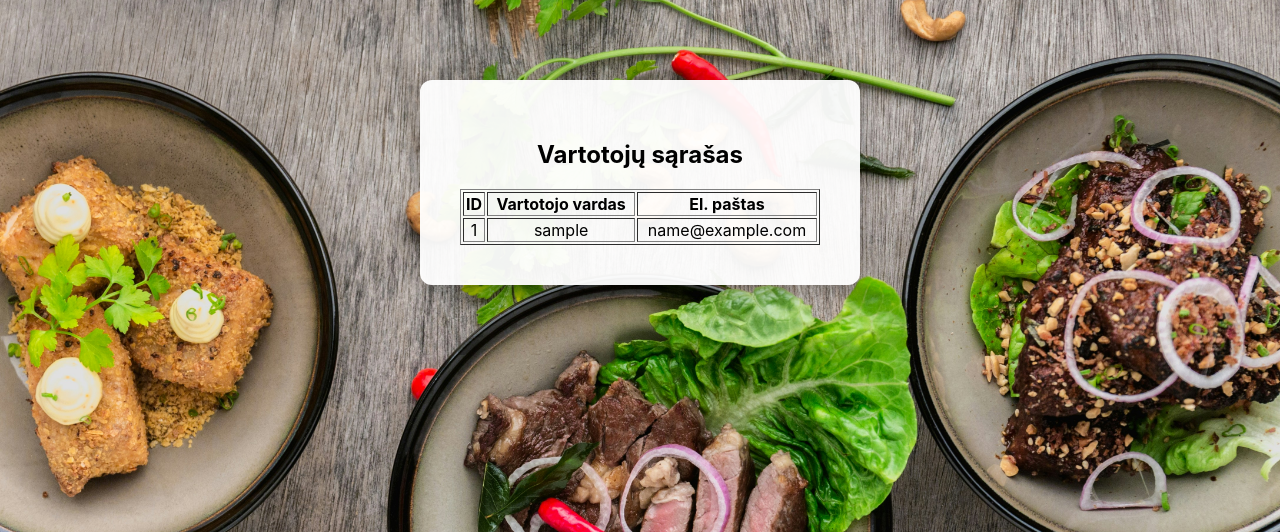
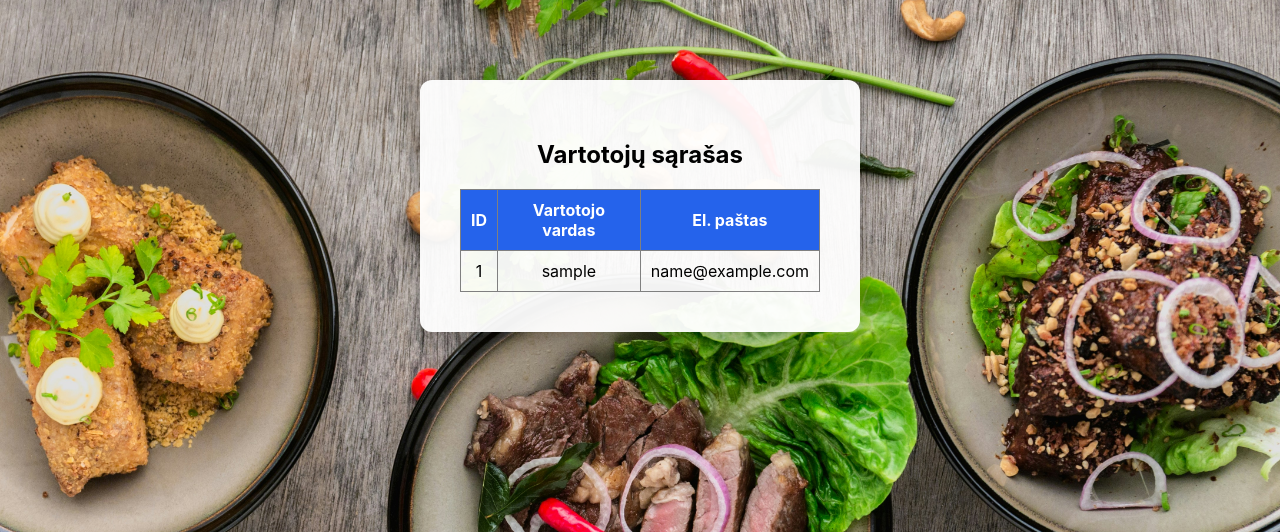
Before and after one commit to EinarasB/restorano_web_clean_final_rebuild, a FastAPI app: template app/templates/admin_panel.html in a window 1280 px wide. Shown: the top 532 px of the page. Run offline with FastAPI, Linux system fonts and the light colour scheme; the template is opened without the code that fills it: most values are stand-ins (such as "Sample title", 1, 10 or a date in 2020).

Commit message:
Add fixed admin panel template

```diff
--- a/app/templates/admin_panel.html
+++ b/app/templates/admin_panel.html
@@ -8,24 +8,29 @@
 <body>
     <div class="form-container">
         <h2>Vartotojų sąrašas</h2>
-        <table border="1" style="width:100%; margin-top: 20px;">
+
+        {% if users|length == 0 %}
+        <p>Nėra užsiregistravusių vartotojų.</p>
+        {% else %}
+        <table border="1" style="width: 100%; margin-top: 20px; border-collapse: collapse;">
             <thead>
-                <tr>
-                    <th>ID</th>
-                    <th>Vartotojo vardas</th>
-                    <th>El. paštas</th>
+                <tr style="background-color: #2563eb; color: white;">
+                    <th style="padding: 10px;">ID</th>
+                    <th style="padding: 10px;">Vartotojo vardas</th>
+                    <th style="padding: 10px;">El. paštas</th>
                 </tr>
             </thead>
             <tbody>
                 {% for user in users %}
-                <tr>
-                    <td>{{ user.id }}</td>
-                    <td>{{ user.username }}</td>
-                    <td>{{ user.email }}</td>
+                <tr style="text-align: center;">
+                    <td style="padding: 10px;">{{ user.id }}</td>
+                    <td style="padding: 10px;">{{ user.username }}</td>
+                    <td style="padding: 10px;">{{ user.email }}</td>
                 </tr>
                 {% endfor %}
             </tbody>
         </table>
+        {% endif %}
     </div>
 </body>
 </html>
```
